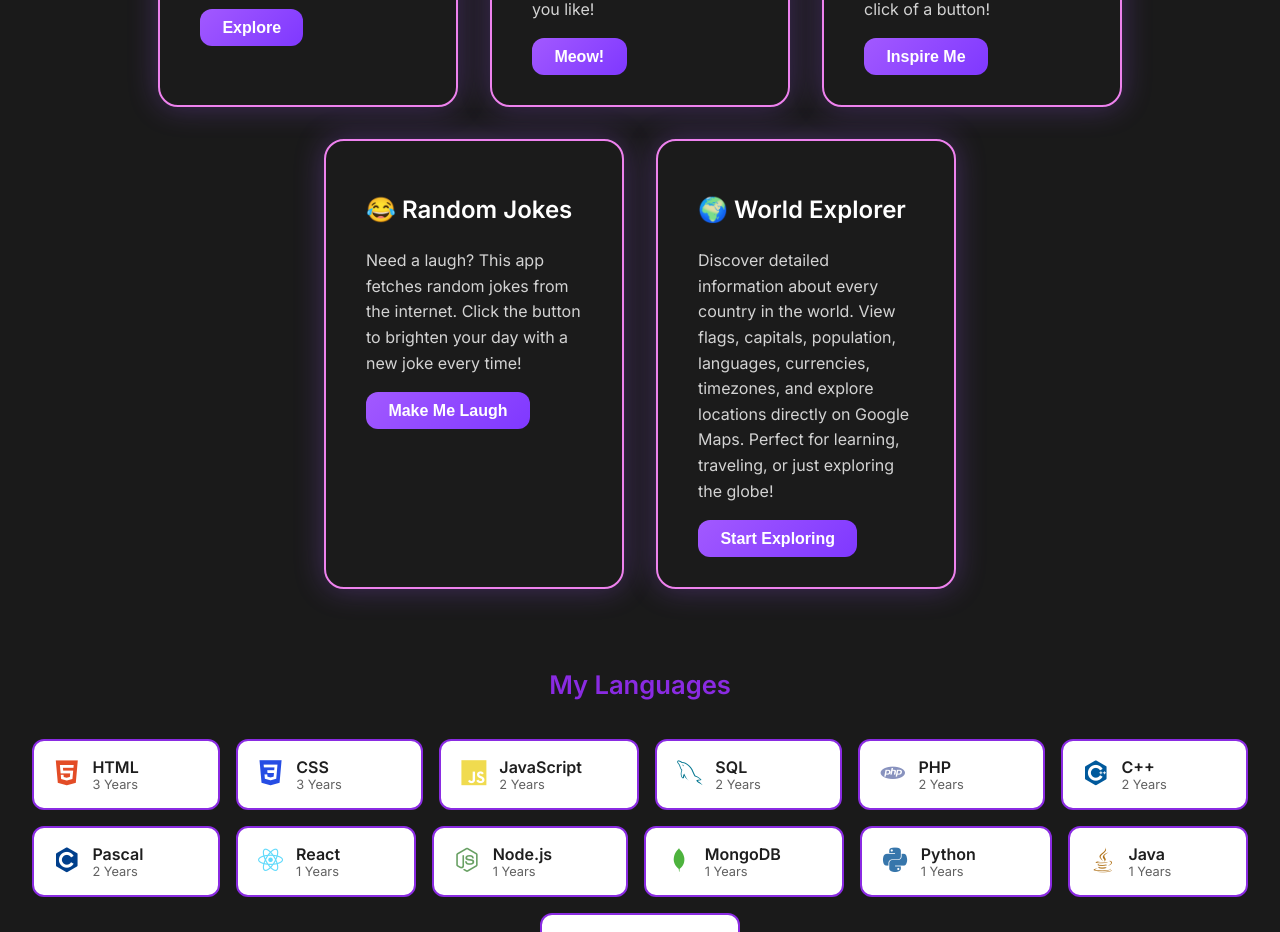
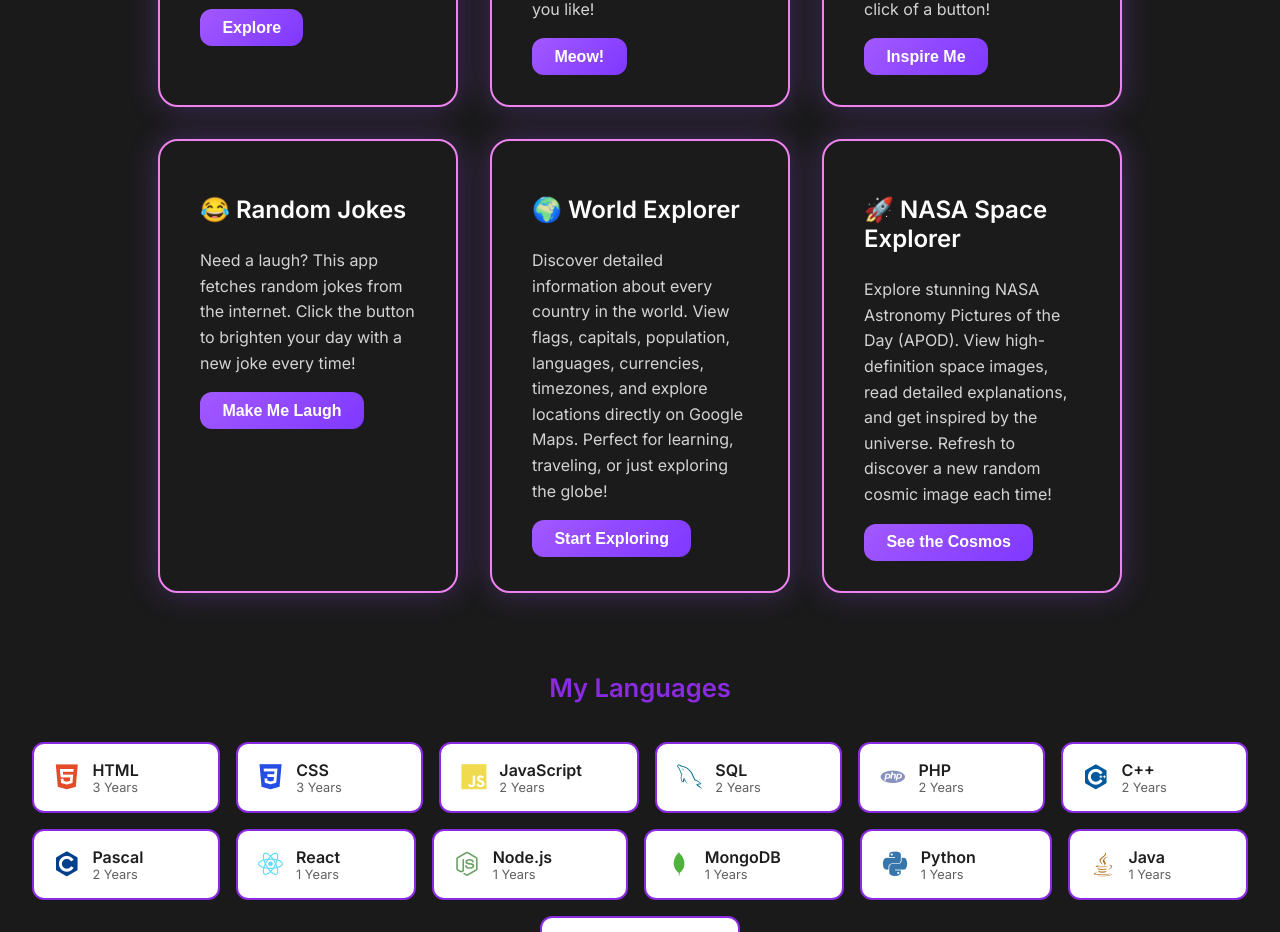
Before and after one commit to reportJNG/My-Portfolio, a React (Vite) app: page / in a window 1280 px wide. Shown: the part 3141-4073 px from the top of the page. Built offline with nearby package versions, Linux system fonts and the light colour scheme; the HTML template or start-up script is replaced by a standard one.

Commit message:
added new webnasa

```diff
--- a/src/Pages/Projects.jsx
+++ b/src/Pages/Projects.jsx
@@ -103,7 +103,14 @@ export default function Projects() {
   description: 'Discover detailed information about every country in the world. View flags, capitals, population, languages, currencies, timezones, and explore locations directly on Google Maps. Perfect for learning, traveling, or just exploring the globe!',
   buttonText: 'Start Exploring',
   link: 'https://world-info-omega.vercel.app/',
+},
+{
+  "name": "🚀 NASA Space Explorer",
+  "description": "Explore stunning NASA Astronomy Pictures of the Day (APOD). View high-definition space images, read detailed explanations, and get inspired by the universe. Refresh to discover a new random cosmic image each time!",
+  "buttonText": "See the Cosmos",
+  "link": "https://nasa-app-omega-nine.vercel.app/"
 }
+
 
 
 
```
